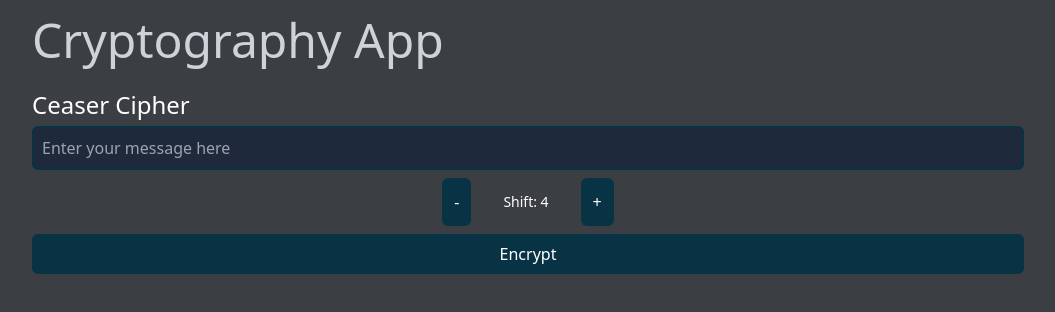
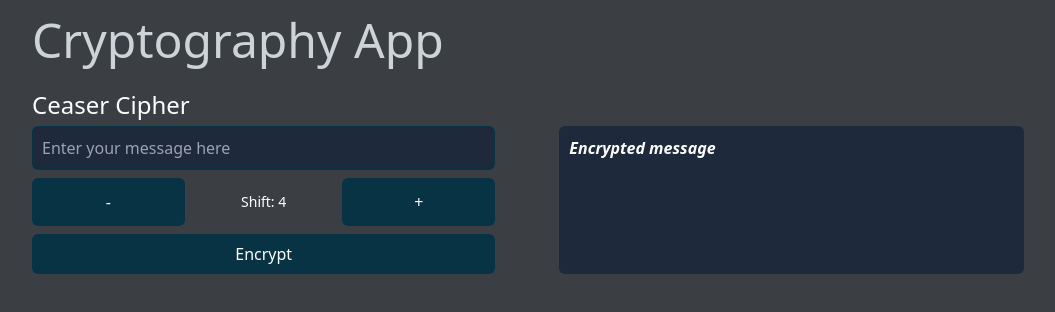
Before and after one commit to hemants1703/cryptography-app-svelte, a SvelteKit app: page / in a window 1280 px wide. Shown: the top 312 px of the page, without its empty margins (112-1167 px from the left). Built offline with nearby package versions, Linux system fonts and the light colour scheme.

Commit message:
ui enhanced

```diff
--- a/src/components/CeaserCipher.svelte
+++ b/src/components/CeaserCipher.svelte
@@ -48,33 +48,42 @@
 
 <div id="ceaserCipher" class="mt-[25px]">
   <h2 class="text-2xl text-white mb-[5px]">Ceaser Cipher</h2>
-  <div class="w-full">
+  <div class="flex gap-16 max-sm:flex-col max-sm:w-full max-sm:gap-8">
+    <div class="w-full sm:w-[50%]">
       <input
         class="text-white rounded-md border-2 border-cyan-950 p-2 w-full bg-slate-800 transition-all duration-75 ease-in-out hover:border-cyan-900 active:border-cyan-900 hover:bg-slate-900 active:bg-slate-900"
         type="text"
         placeholder="Enter your message here"
         bind:this={inputMessage}
       />
-    <div class="flex justify-center items-center w-full mt-2">
+      <div class="flex justify-between items-center w-full mt-2">
         <button
-        class="bg-cyan-950 text-white rounded-md p-3 text-center"
+          class="flex justify-center self-center bg-cyan-950 text-white rounded-md p-3 text-center w-[33%] transition-all duration-75 ease-in-out hover:bg-cyan-900"
           bind:this={minusButton}>-</button
         >
-      <p class="text-white text-sm px-8">Shift: {shiftValue}</p>
+        <p class="text-white text-sm sm:w-[33%] text-center">
+          Shift: {shiftValue}
+        </p>
         <button
-        class="bg-cyan-950 text-white rounded-md p-3"
+          class="bg-cyan-950 text-white rounded-md p-3 text-center w-[33%] transition-all duration-75 ease-in-out hover:bg-cyan-900"
           bind:this={plusButton}>+</button
         >
       </div>
       <button
-      class="bg-cyan-950 text-white rounded-md p-2 w-full mt-2 transition-all duration-75 ease-in-out hover:bg-cyan-900"
+        class="flex justify-center self-center bg-cyan-950 text-white rounded-md p-2 w-full mt-2 transition-all duration-75 ease-in-out hover:bg-cyan-900"
         bind:this={encryptButton}>Encrypt</button
       >
     </div>
-  <div class="flex flex-col mt-2">
-    {#if encryptedMessage.length > 0}
-      <h3 class="italic">Encrypted message</h3>
-    {/if}
-    <p>{encryptedMessage}</p>
+    <div
+      class="flex flex-col w-[50%] h-full bg-slate-800 rounded-md p-[10px] overflow-y-auto
+      sm:h-auto sm:w-[50%] max-sm:w-full max-sm:h-auto"
+    >
+      <!-- {#if encryptedMessage.length > 0} -->
+      <h3 class="italic text-base font-bold text-start">Encrypted message</h3>
+      <!-- {/if} -->
+      <div class="w-full h-full">
+        {encryptedMessage}
       </div>
     </div>
+  </div>
+</div>
```
Lines whose indentation alone changed are shown as unchanged.
